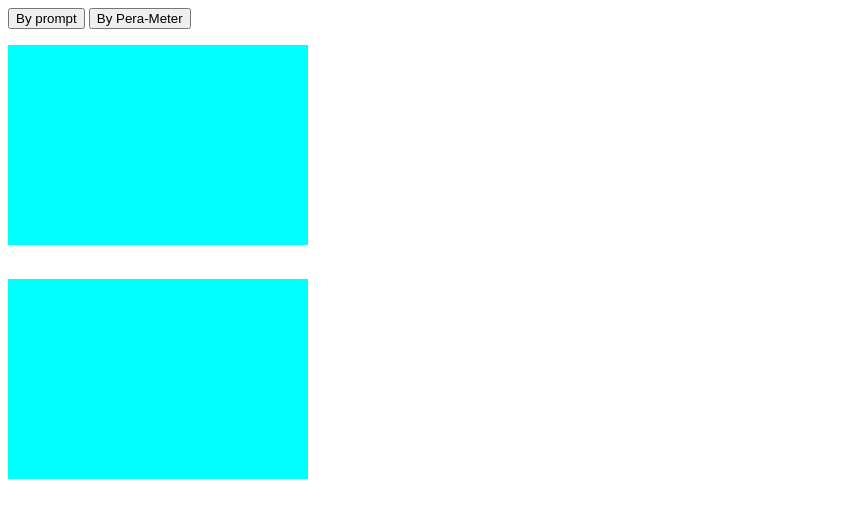
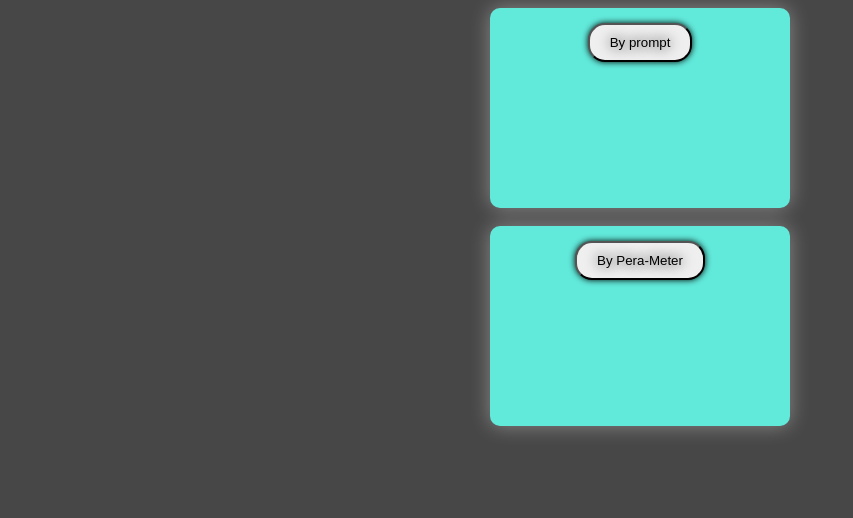
Before and after one commit to Bmt-Private-Limited/Calculator, a plain HTML site: page index.html in a window 1280 px wide. Shown: the whole page, without its empty margins (0-853 px from the left). Drawn offline with Linux system fonts and the light colour scheme.

Commit message:
third time

```diff
--- a/index.html
+++ b/index.html
@@ -5,45 +5,60 @@
     <meta name="viewport" content="width=device-width, initial-scale=1.0">
     <title>CALCULATOR</title>
     <style>
+        body{
+            background-color: #000000b8;
+        }
         #one{
             width: 300px;
             height: 200px;
-            background-color: aqua;
+            background-color: #61e9da;
             text-align: center;
+            margin: auto;
+            box-shadow: 0 0 20px black;
+            border-radius: 10px;
+            box-shadow: 0 0 20px #ffffff5c;
         }
         #two{
             width: 300px;
             height: 200px;
-            background-color: aqua;
+            background-color: #61e9da;
             text-align: center;
-
-        }
-                p#productPrice {
-            padding-top: 51px;
+            margin: auto;
+            border-radius: 10px;
+            box-shadow: 0 0 20px #ffffff5c;
         }
 
-        p#productPrice1 {
-            padding-top: 51px;
+        .btn{
+           padding: 10px 20px;
+           border-radius: 17px;
+           text-shadow: 0 0 13px black;
+           box-shadow: 0 0 6px black;
+           margin-top: 15px;
         }
+
     </style>
 </head>
 <body>
 
-<button onclick="calculator()" > By prompt</button>
-<button onclick="calculator2(100,10)" > By Pera-Meter</button>
+
 <div id="one">
+    <button class="btn" onclick="calculator()" > By prompt</button>
+<br>
+<br>
     <p id="productPrice"></p>
     <p id="totalTax"></p>
     <p id="totalAmount"></p>
 </div>
 <br>
+
 <div id="two">
+    <button class="btn" onclick="calculator2(100,10)" > By Pera-Meter</button>
+<br>
+<br>
     <p id="productPrice1"></p>
     <p id="totalTax1"></p>
     <p id="totalAmount1"></p>
 </div>
-
-<!-- till now i dont understand this project -->
 
     <script>
         function calculator(){
```
